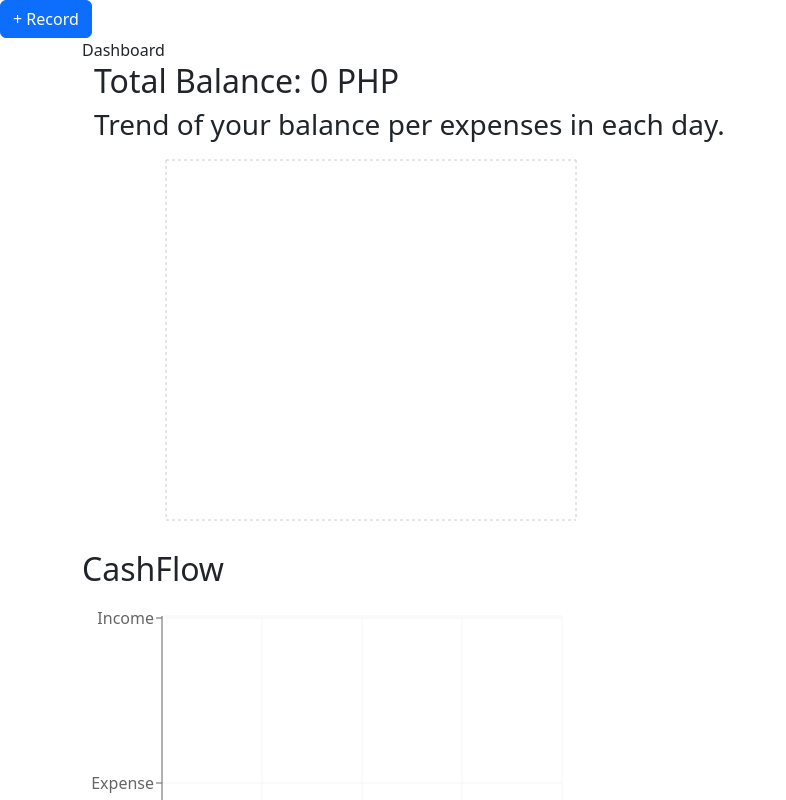
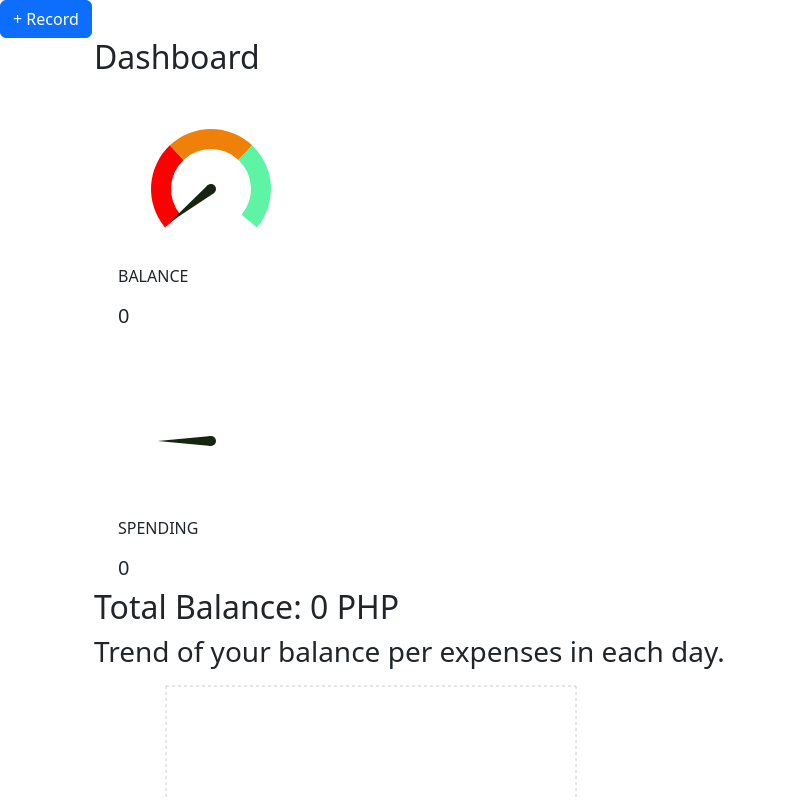
Before and after one commit to NimaBori/expense-tracker, a React (Create React App) app: page / in a window 1280 px wide. Shown: the top 800 px of the page, without its empty margins (0-786 px from the left). Built offline with nearby package versions, Linux system fonts and the light colour scheme.

Commit message:
create Dashboard component.

```diff
--- a/src/components/cards/Dashboard.js
+++ b/src/components/cards/Dashboard.js
@@ -1,7 +1,39 @@
 import React from "react";
+import { Container } from "react-bootstrap";
+import PieChartWithNeedle from "./PieChartWithNeedle";
+import { useGlobalContext } from "../context";
 
 const Dashboard = () => {
-  return <div>Dashboard</div>;
+  const { transactions } = useGlobalContext();
+  const currentBalance = transactions
+    .map((transact) => transact.amount)
+    .reduce((acc, cur) => acc + cur, 0);
+  let incomes = [];
+  let expenses = [];
+  transactions.map((transac) => {
+    if (transac.type === "income") {
+      incomes.push(transac.amount);
+    } else {
+      expenses.push(transac.amount);
+    }
+  });
+  const totalExpenses = expenses.reduce((acc, cur) => acc + cur, 0);
+  console.log("dashboard incomes: ", typeof Math.min(...expenses));
+  return (
+    <Container>
+      <h2>Dashboard</h2>
+      <PieChartWithNeedle
+        status={currentBalance}
+        title="BALANCE"
+        maximum={Math.max(...incomes)}
+      />
+      <PieChartWithNeedle
+        status={Math.abs(totalExpenses)}
+        title="SPENDING"
+        maximum={Math.abs(Math.min(...expenses))}
+      />
+    </Container>
+  );
 };
 
 export default Dashboard;
--- /dev/null
+++ b/src/components/cards/PieChartWithNeedle.js
@@ -0,0 +1,88 @@
+import React from "react";
+import { Container } from "react-bootstrap";
+import { PieChart, Pie, Cell, Tooltip, ResponsiveContainer } from "recharts";
+
+const PieChartWithNeedle = ({ status, title, maximum }) => {
+  const RADIAN = Math.PI / 180;
+  let currentValue;
+  let single;
+  if (maximum === -Infinity || Math.abs(status) > maximum) {
+    single = 100;
+    currentValue = -65;
+  } else {
+    single = maximum / 3;
+    currentValue = status;
+  }
+
+  console.log("single: ", single);
+
+  const data = [
+    { name: "A", value: single, color: "#ff0000" },
+    { name: "B", value: single, color: "#EF8009" },
+    { name: "C", value: single, color: "#5DF5A5" },
+  ];
+  const cx = 100;
+  const cy = 100;
+  const iR = 40;
+  const oR = 60;
+  const value = currentValue;
+
+  const needle = (value, data, cx, cy, iR, oR, color) => {
+    let total = 0;
+    data.forEach((v) => {
+      total += v.value;
+    });
+    const ang = 180.0 * (1 - value / total);
+    const length = (iR + 2 * oR) / 3;
+    const sin = Math.sin(-RADIAN * ang);
+    const cos = Math.cos(-RADIAN * ang);
+    const r = 5;
+    const x0 = cx + 5;
+    const y0 = cy + 5;
+    const xba = x0 + r * sin;
+    const yba = y0 - r * cos;
+    const xbb = x0 - r * sin;
+    const ybb = y0 + r * cos;
+    const xp = x0 + length * cos;
+    const yp = y0 + length * sin;
+
+    return [
+      <circle cx={x0} cy={y0} r={r} fill={color} stroke="none" />,
+      <path
+        d={`M${xba},${yba}L${xbb},${ybb},L${xp},${yp},L${xba},${yba}`}
+        stroke="#none"
+        fill={color}
+      />,
+    ];
+  };
+
+  return (
+    <Container>
+      <PieChart width={400} height={180}>
+        <Pie
+          dataKey="value"
+          startAngle={220}
+          endAngle={-40}
+          data={data}
+          cx={cx}
+          cy={cy}
+          innerRadius={iR}
+          outerRadius={oR}
+          fill="#8884d8"
+          stroke="none"
+        >
+          {data.map((entry, index) => (
+            <Cell key={`cell-${index}`} fill={entry.color} />
+          ))}
+        </Pie>
+        {needle(value, data, cx, cy, iR, oR, "#15250F")}
+      </PieChart>
+      <Container>
+        <p>{title}</p>
+        <h5>{status.toString().replace(/000$/, "K")}</h5>
+      </Container>
+    </Container>
+  );
+};
+
+export default PieChartWithNeedle;
```
